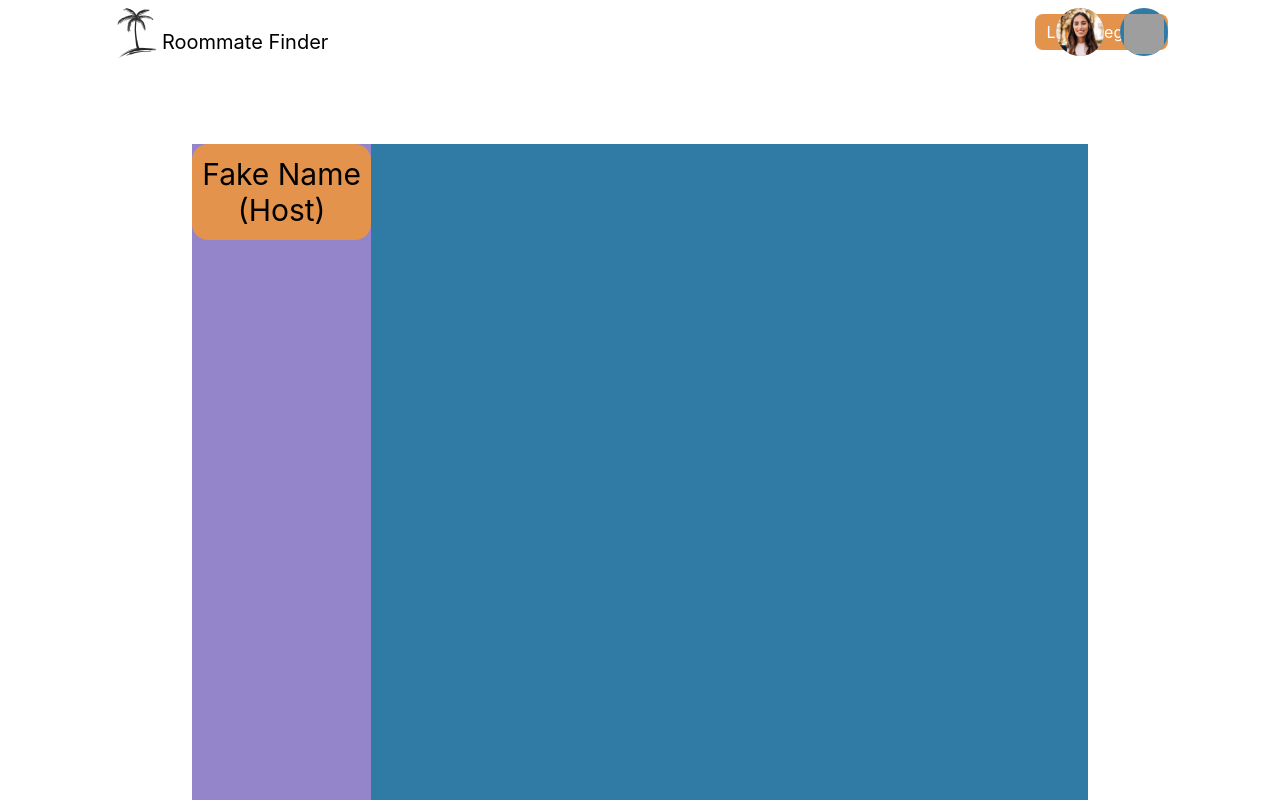
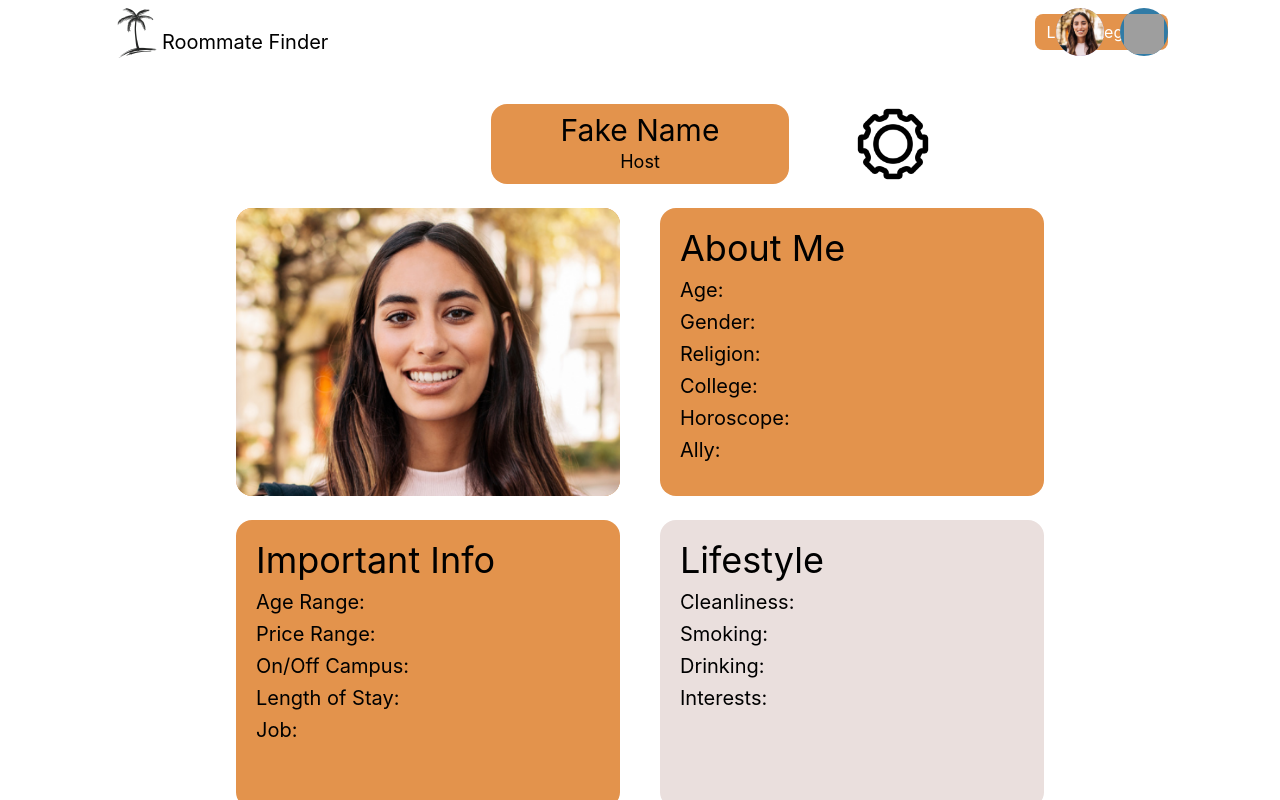
Before and after one commit to GiselleAA/roommate-finder, a React (Create React App) app in the folder Client/: page /profile in a window 1280 px wide. Shown: the top 800 px of the page. Built offline with nearby package versions, Linux system fonts and the light colour scheme; grey boxes are pictures that could not be loaded.

Commit message:
added profile page

```diff
--- a/Client/src/index.js
+++ b/Client/src/index.js
@@ -8,6 +8,7 @@ import Register from './pages/register';
 import RootLayout from './layouts/RootLayout';
 import Error from './pages/error';
 import Profile from './pages/profile';
+import Settings from './pages/settings';
 
 const isAuth = window.localStorage.getItem('isAuth');
 console.log(isAuth, "logged in");
@@ -19,6 +20,7 @@ const router = createBrowserRouter(createRoutesFromElements(
     <Route path='/register' element={<Register/>}/>
     <Route path='/home' element={<App/>}/>
     <Route path='/profile' element={<Profile/>}/>
+    <Route path='/settings' element={<Settings/>}/>
     <Route path='*' element={<Error/>}/>
   </Route>
 
--- a/Client/src/pages/profile.js
+++ b/Client/src/pages/profile.js
@@ -1,12 +1,58 @@
-function Profile(){
+import { Link } from 'react-router-dom';
+
+export default function Profile(){
     return (
-        <div className="flex justify-center h-screen mt-20 mx-48 bg-theme-purple">
-            <div className="flex items-center justify-center text-center text-3xl rounded-2xl w-1/4 h-24 bg-theme-orange">
-                Fake Name<br></br>(Host)
+        <div className="flex flex-col items-center justify-center mt-10 mx-48">
+            <div className="flex flex-col items-center justify-center text-center rounded-2xl w-1/3 h-20 bg-theme-orange">
+                <p className="text-3xl">Fake Name</p>
+                <p className="text-lg">Host</p>
+                <button className="h-20 w-20 absolute left-2/3">
+                    <Link to='/settings'><img src="images/cog.png" alt="" /></Link>
+                </button>
             </div>
-            <div className="h-full w-full bg-theme-blue">
+            <div className="flex justify-center items-center h-full w-full my-6">
+                <div className="grid grid-cols-2 gap-x-10 gap-y-6">
+                    <div className="grid rounded-2xl w-96 h-72 overflow-hidden bg-theme-orange">
+                        <img className='mx-auto -translate-y-5 w-full h-full object-cover object-center' src="images/girl.png" alt="" />
+                    </div>
+                    <div className="grid rounded-2xl w-96 h-72 p-5 bg-theme-orange">
+                        <div className="flex flex-col">
+                            <p className="text-4xl pb-2">About Me</p>
+                            <p className="text-xl pb-1">Age:</p>
+                            <p className="text-xl pb-1">Gender:</p>
+                            <p className="text-xl pb-1">Religion:</p>
+                            <p className="text-xl pb-1">College:</p>
+                            <p className="text-xl pb-1">Horoscope:</p>
+                            <p className="text-xl pb-1">Ally:</p>
+                        </div>
+                    </div>
+                    <div className="grid rounded-2xl w-96 h-72 p-5 bg-theme-orange">
+                    <div className="flex flex-col">
+                            <p className="text-4xl pb-2">Important Info</p>
+                            <p className="text-xl pb-1">Age Range:</p>
+                            <p className="text-xl pb-1">Price Range:</p>
+                            <p className="text-xl pb-1">On/Off Campus:</p>
+                            <p className="text-xl pb-1">Length of Stay:</p>
+                            <p className="text-xl pb-1">Job:</p>
+                        </div>
+                    </div>
+                    <div className="grid rounded-2xl w-96 h-72 p-5 bg-theme-lpurple">
+                    <div className="flex flex-col">
+                            <p className="text-4xl pb-2">Lifestyle</p>
+                            <p className="text-xl pb-1">Cleanliness:</p>
+                            <p className="text-xl pb-1">Smoking:</p>
+                            <p className="text-xl pb-1">Drinking:</p>
+                            <p className="text-xl pb-1">Interests:</p>
+                        </div>
+                    </div>
+                    <div className="grid overflow-hidden rounded-2xl w-96 h-72">
+                        <img className='mx-auto w-full h-full object-cover object-center' src="images/students.jpg" alt="" />
+                    </div>
+                    <div className="grid overflow-hidden rounded-2xl w-96 h-72">
+                        <img className='mx-auto w-full h-full object-cover object-center' src="images/friends.JPG" alt="" />
+                    </div>
+                </div>
             </div>
         </div>
     )
 }
-export default Profile
--- /dev/null
+++ b/Client/src/pages/settings.js
@@ -0,0 +1,39 @@
+import { useState } from 'react';
+import { Link } from 'react-router-dom';
+
+export default function Settings() {
+    const [isClicked1, setClicked1] = useState(true);
+    const [isClicked2, setClicked2] = useState(false);
+    const handleClick1 = () => {
+        setClicked1(true);
+        setClicked2(false);
+    };
+    const handleClick2 = () => {
+        setClicked1(false);
+        setClicked2(true);
+    };
+
+    return (
+        <div className='flex flex-col mt-10 mx-48 h-screen'>
+            <div className="flex flex-col text-4xl justify-center text-center h-20 mb-5">
+                Edit Your Profile
+            </div>
+            <div className='flex flex-row h-60'>
+                <div className='block ml-80 w-60 overflow-hidden rounded-2xl'>
+                    <img className='object-cover object-center' src="images/girl.png" alt="" />
+                </div>
+                <div className='flex mt-10 flex-col'>
+                    <p className='text-5xl ml-52 mb-10'>Fake Name</p>
+                    <div className='flex text-2xl ml-40'>
+                        <button className={`p-3 w-44 resize:none hover:border-2 hover:border-black ${isClicked1 ? 'bg-theme-purple': 'bg-theme-lpurple'}`} onClick={handleClick1}>
+                            Host
+                        </button>
+                        <button className={`p-3 w-44 hover:border-2 hover:border-black ${isClicked2 ? 'bg-theme-purple': 'bg-theme-lpurple'}`} onClick={handleClick2}>
+                            Scout
+                        </button>
+                    </div>
+                </div>
+            </div>
+        </div>
+    )
+}
--- a/Client/src/pages/signin.js
+++ b/Client/src/pages/signin.js
@@ -15,7 +15,7 @@ function Signin() {
     else
         setUsername('');
         setPassword('');
-        window.localStorage.setItem('isAuth', true);
+        window.localStorage.setItem('isAuth', true /*get id from db*/);
         navigate('/home');
     })
 }
--- a/Client/tailwind.config.js
+++ b/Client/tailwind.config.js
@@ -15,7 +15,8 @@ module.exports = {
         'sans': ['Avenir', 'Arial', 'sans-serif']
       },
       colors: {
-        'theme-blue': '#307BA6',
+        'theme-lpurple':'#EADFDD',
+        'theme-blue':'#307BA6',
         'theme-orange':'#E3934C',
         'theme-purple':'#9485CA',
       },
```
Also changed, not shown: Client/public/images/cog.png (added).
